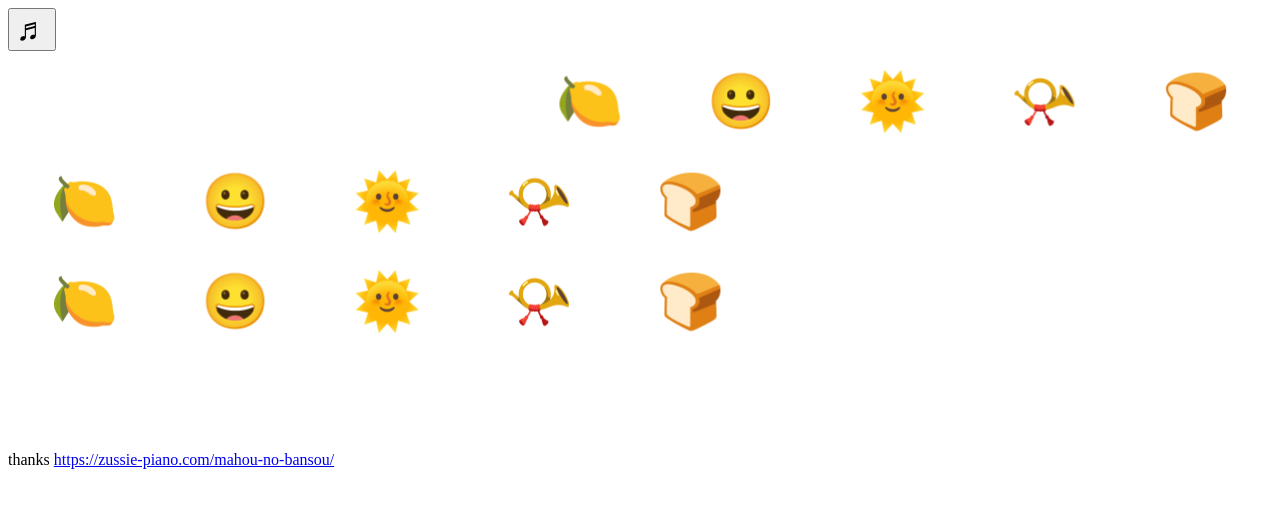
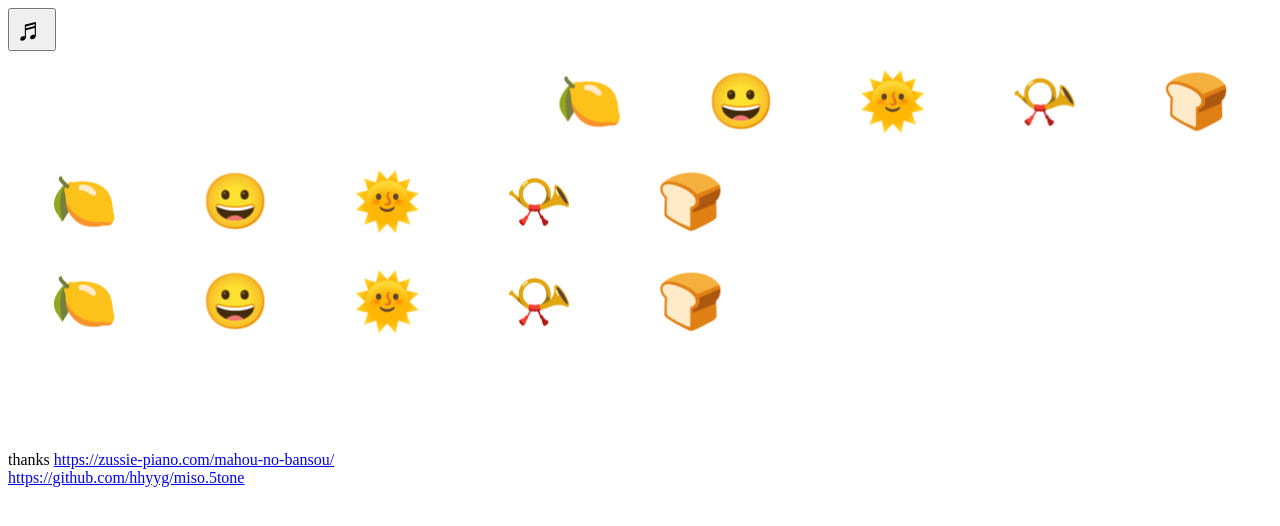
Before and after one commit to hhyyg/miso.5tone, a plain HTML site: page index.html in a window 1280 px wide. Drawn offline with Linux system fonts and the light colour scheme.

Commit message:
Add link

```diff
--- a/index.html
+++ b/index.html
@@ -40,6 +40,9 @@
                 >https://zussie-piano.com/mahou-no-bansou/</a
             >
         </div>
+        <div>
+            <a href="https://github.com/hhyyg/miso.5tone">https://github.com/hhyyg/miso.5tone</a>
+        </div>
 
         <script src="index.js" async></script>
     </body>
```
